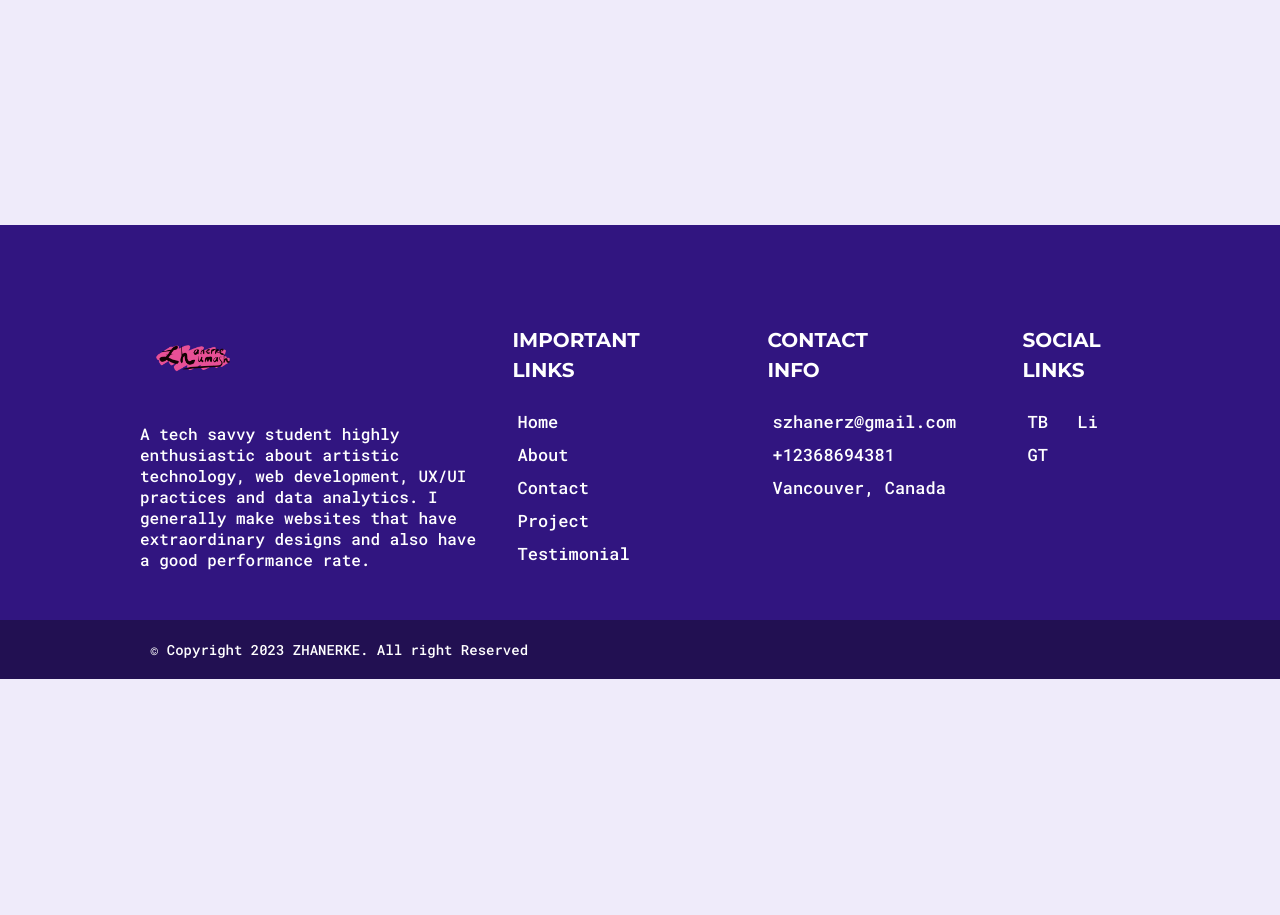
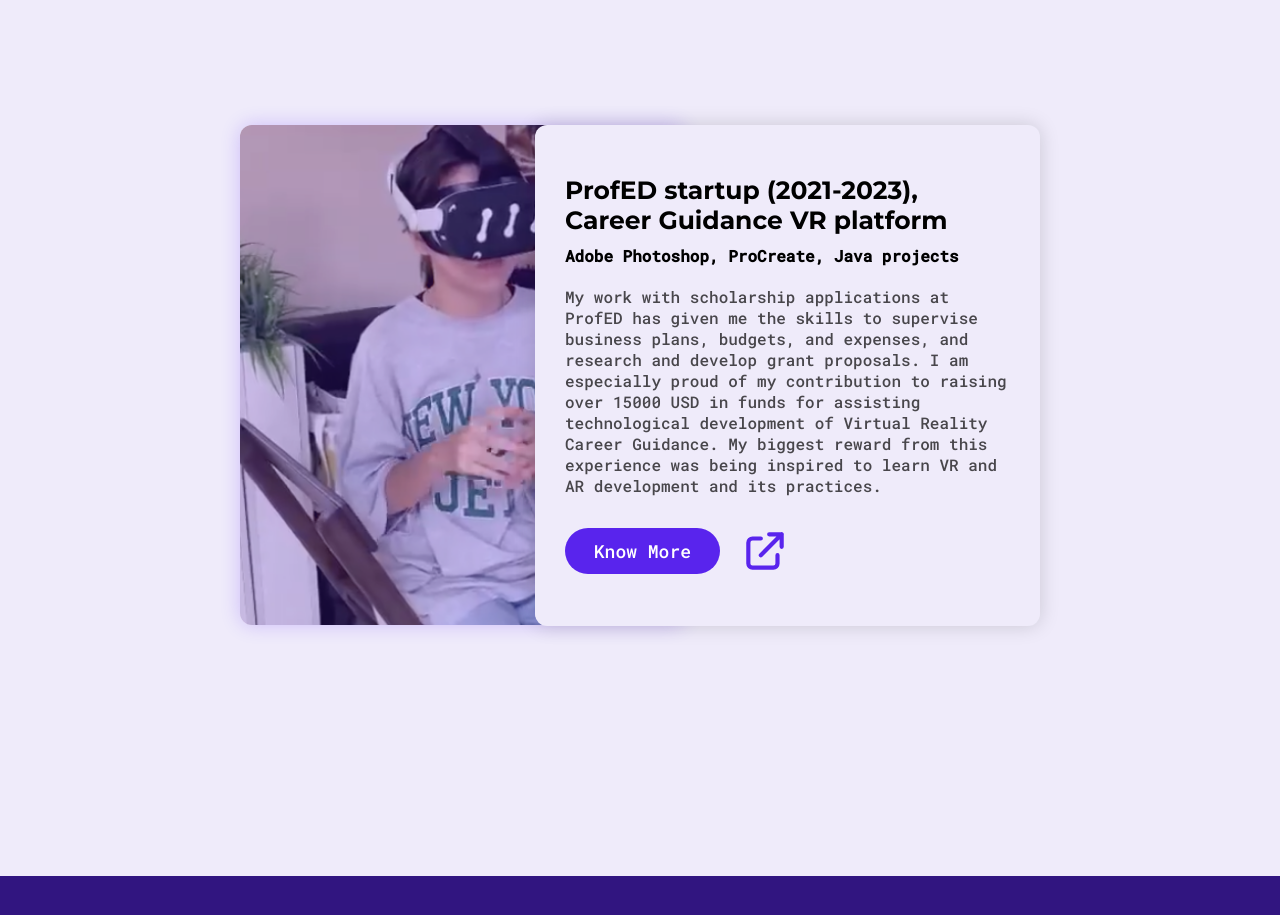
Before and after one commit to zhvner/personal-website, a plain HTML site: page index.html in a window 1280 px wide. Shown: the part 8020-8935 px from the top of the page. Before the commit the page ends 8699 px from the top, so only its background shows below. Drawn offline with Linux system fonts and the light colour scheme.

Commit message:
added a new experience with startup

```diff
--- a/index.html
+++ b/index.html
@@ -359,6 +359,32 @@
           </div>
         </div>
 
+        <div class="item">
+          <div class="left">
+            <div class="img">
+              <img src="./image/project-5.png" alt="">
+            </div>
+          </div>
+          <div class="right">
+            <h2 class="project-title"> ProfED startup (2021-2023), Career Guidance VR platform
+            </h2>
+            <h3 class="project-sub-title"> Adobe Photoshop, ProCreate, Java projects
+            </h3>
+            <p class="project-desc">
+              My work with scholarship applications at ProfED has given me the skills to supervise business plans, budgets, and expenses, and research and develop grant proposals. I am especially proud of my contribution to raising over 15000 USD in funds for assisting technological development of Virtual Reality Career Guidance.
+              My biggest reward from this experience was being inspired to learn VR and AR development and its practices.
+            <div class="buttons">
+              <a href="https://www.linkedin.com/feed/update/urn:li:activity:6978498427420581888" class="primary-btn">Know More</a>
+
+                <svg xmlns="http://www.w3.org/2000/svg" fill="none" viewBox="0 0 24 24" stroke="currentColor">
+                  <path stroke-linecap="round" stroke-linejoin="round" stroke-width="2"
+                    d="M10 6H6a2 2 0 00-2 2v10a2 2 0 002 2h10a2 2 0 002-2v-4M14 4h6m0 0v6m0-6L10 14" />
+                </svg>
+              </a>
+            </div>
+          </div>
+        </div>
+
       </div>
     </div>
   </section>
```
Also changed, not shown: image/project-5.png (added).
